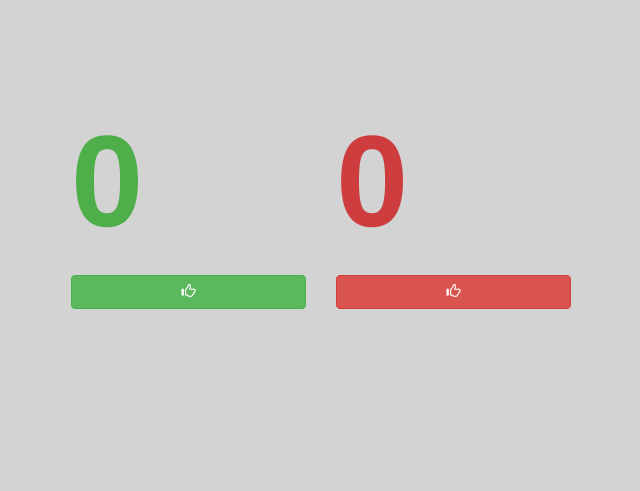
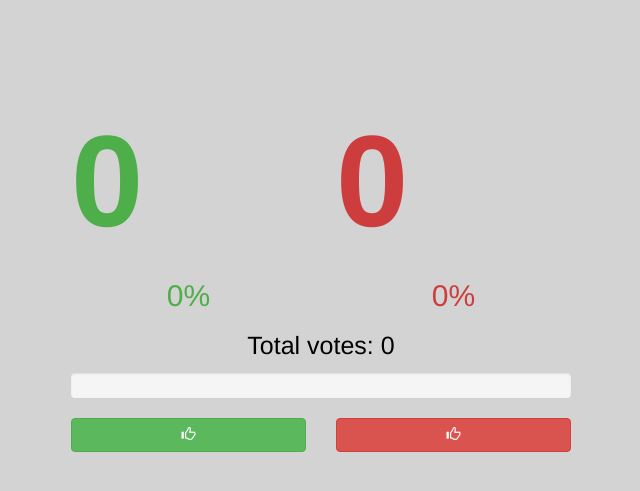
Before and after one commit to 19fn/flask-voting-web, a Flask app: page / in a window 1280 px wide. Shown: the part 51-542 px from the top of the page, without its empty margins (319-959 px from the left). Run offline with Flask 3, Linux system fonts and the light colour scheme; some libraries are stand-ins or nearby versions.

Commit message:
Show vote total, percentages and split bar on the home page (#23)
Co-Authored-By: Claude Opus 5.5 <noreply@anthropic.com>

```diff
--- a/votingweb/routes.py
+++ b/votingweb/routes.py
@@ -2,6 +2,7 @@ from flask import Blueprint, render_template, request, flash, redirect, url_for
 
 from votingweb import db
 from votingweb.models import COUNTERS_ID, button
+from votingweb.results import vote_results
 
 bp = Blueprint("main", __name__)
 
@@ -41,4 +42,6 @@ def vote_page():
             db.session.commit()
             flash("You voted red.", category="danger")
             return redirect(url_for(".index_page", btn = btn))
-    return render_template("/home.html", btn = btn)
+    return render_template(
+        "/home.html", btn=btn, results=vote_results(btn.btn_1, btn.btn_2)
+    )
--- a/votingweb/templates/home.html
+++ b/votingweb/templates/home.html
@@ -43,15 +43,24 @@
                         <form method="post" action="{{url_for('main.vote_page')}}">
                             <div class="col-md-6 mx-auto">
                                 <b style="font-size: 13rem; color: rgb(78	174	73);">{{ btn.btn_1 }}</b>
-                                <br>
+                                <p class="vote-percent text-center" id="green-percent" style="font-size: 3rem; color: rgb(78	174	73);">{{ results.green.label }}</p>
                             </div>
 
                             <div class="col-md-6 mx-auto">
                                 <b style="font-size: 13rem; color: rgb(205 61 62);">{{ btn.btn_2 }}</b>
-                                <br>
+                                <p class="vote-percent text-center" id="red-percent" style="font-size: 3rem; color: rgb(205 61 62);">{{ results.red.label }}</p>
                             </div>
 
-                            <br>
+                            <div class="col-md-12">
+                                <p class="text-center" id="vote-total" style="font-size: 2.5rem;">Total votes: <span id="vote-total-count">{{ results.total }}</span></p>
+                                <!-- split bar: green share on the left, red share on the right -->
+                                <div class="progress" id="vote-share-bar" style="height: 2.5rem;">
+                                    {% if results.total %}
+                                    <div class="progress-bar progress-bar-success" role="progressbar" style="width: {{ results.green.percent }}%;" aria-valuenow="{{ results.green.percent }}" aria-valuemin="0" aria-valuemax="100" title="Green {{ results.green.label }}"></div>
+                                    <div class="progress-bar progress-bar-danger" role="progressbar" style="width: {{ results.red.percent }}%;" aria-valuenow="{{ results.red.percent }}" aria-valuemin="0" aria-valuemax="100" title="Red {{ results.red.label }}"></div>
+                                    {% endif %}
+                                </div>
+                            </div>
 
                             <div class="col-md-6 mx-auto text-center">
                                 <button type="submit" class="btn btn-success btn-block" id="sub_button" name="sub_button" value="button_1"><span class="glyphicon glyphicon-thumbs-up"></span></button>
```
Also changed, not shown: tests/unit/test_voting.py (+20 -0 lines).
